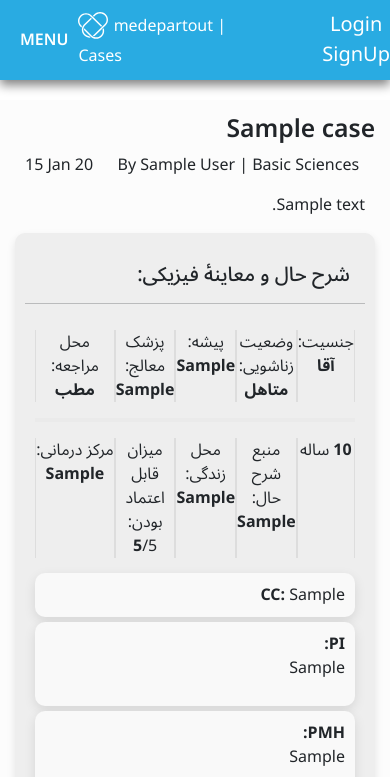
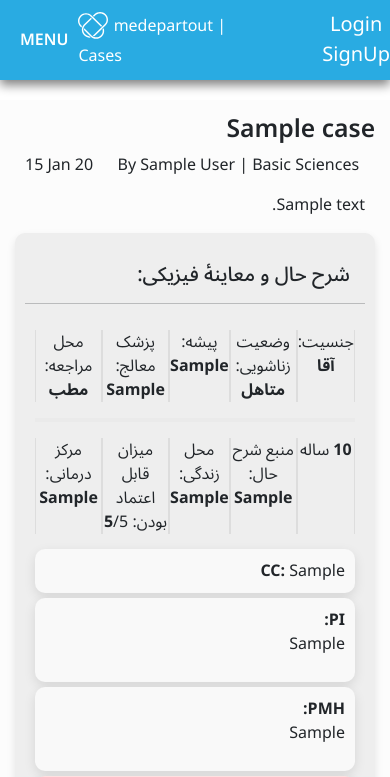
Before and after one commit to Reyhanishere/HxDjango4, a Django app: a page that uses templates/base.html in a window 390 px wide. Shown: the top 777 px of the page. Run offline with Django 4.2, Linux system fonts and the light colour scheme; tables that the repository leaves empty hold one stand-in row (values such as "Sample post"); some libraries are stand-ins or nearby versions.

Commit message:
infoTable didn't work so I changes it

```diff
--- a/static/css/style.css
+++ b/static/css/style.css
@@ -437,8 +437,6 @@ text-align: center;
                     box-shadow: rgba(0, 0, 0, 0.1) 0px 4px 8px;
                 }
                 .infoTable {
-                    grid-template-columns: 1fr 1fr 1fr 1fr;
-                    /* gap: 5px; */
                  }
                 .caseLink {
                     color: black;
```
